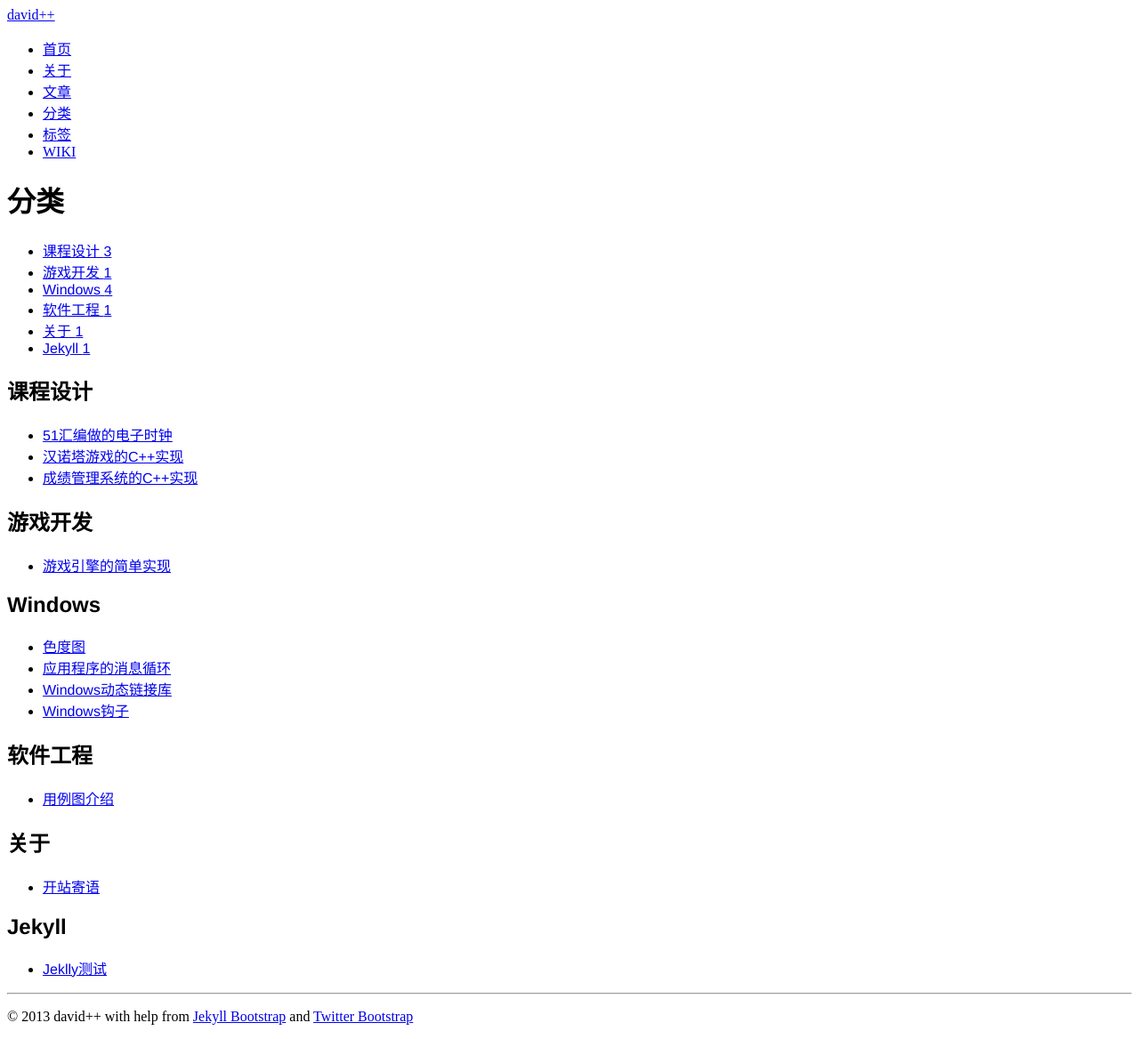
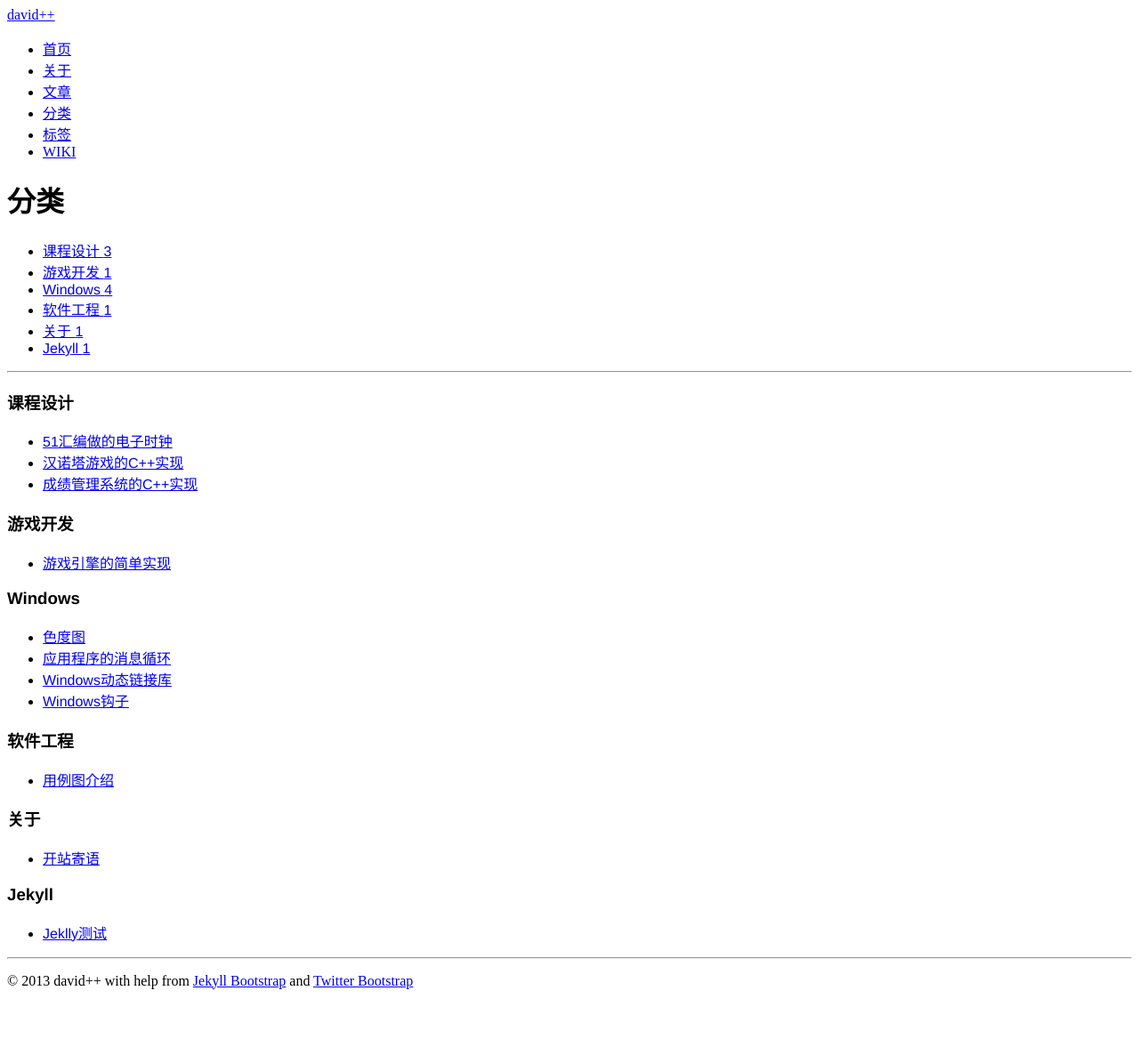
Before and after one commit to david-pp/game-lab.org, a Jekyll site: the page built from categories.html, in a window 1280 px wide. Shown: the whole page at 89% size. Built offline with Jekyll 4.4.1, drawn with Linux system fonts in a browser that asks for light colours; Markdown is read by kramdown in place of the engine named in the settings; after the commit the page ends 1128 px from its top, so only the background shows below that.

Commit message:
页面：分类和标签

```diff
--- a/categories.html
+++ b/categories.html
@@ -11,9 +11,10 @@ group: navigation
   {% include JB/categories_list %}
 </ul>
 
+<hr/>
 
 {% for category in site.categories %}
-  <h2 id="{{ category[0] }}-ref">{{ category[0] | join: "/" }}</h2>
+  <h3 id="{{ category[0] }}-ref">{{ category[0] | join: "/" }}</h3>
   <ul>
     {% assign pages_list = category[1] %}
     {% include JB/pages_list %}
--- a/tags.html
+++ b/tags.html
@@ -11,9 +11,10 @@ group: navigation
   {% include JB/tags_list %}
 </ul>
 
+<hr/>
 
 {% for tag in site.tags %}
-  <h2 id="{{ tag[0] }}-ref">{{ tag[0] }}</h2>
+  <h3 id="{{ tag[0] }}-ref">{{ tag[0] }}</h3>
   <ul>
     {% assign pages_list = tag[1] %}
     {% include JB/pages_list %}
```
Also changed, not shown: 1 other file.
